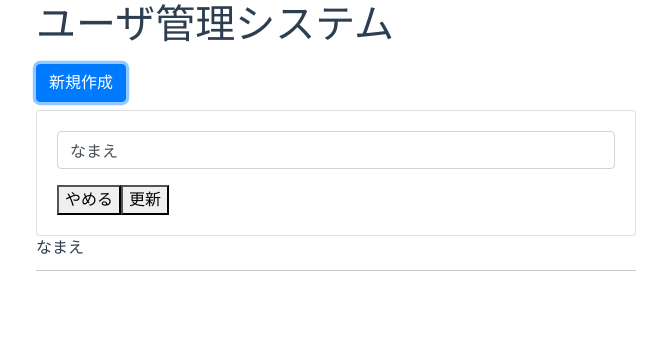
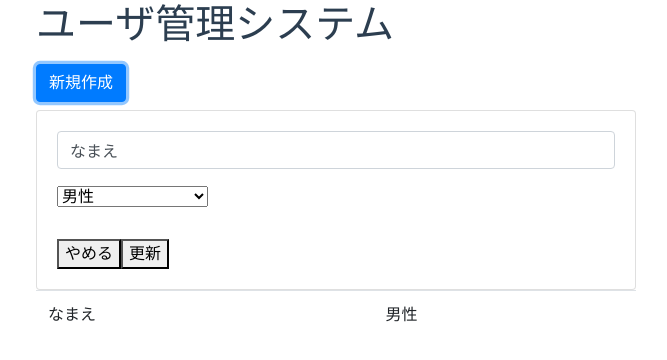
Before and after one commit to ueharario/user-management-system, a Vue app: page / in a window 1280 px wide. Both pictures are taken after a click on the button "新規作成". Shown: the top 360 px of the page, without its empty margins (304-971 px from the left). Built offline with nearby package versions, Linux system fonts and the light colour scheme.

Commit message:
性別の追加

```diff
--- a/src/App.vue
+++ b/src/App.vue
@@ -3,12 +3,19 @@
     <div class="home">
       <h1>{{ title }}</h1>
       <button class="btn btn-primary my-2" @click="create">新規作成</button>
-      <UserForm v-if="isShow" @send="createUser" @close="closeUserForm" :name="name" />
-      <ul>
-        <li>
-          {{ name }}
-        </li>
-      </ul>
+      <UserForm v-if="isShow" @send="createUser" @close="closeUserForm" :user="user" />
+      <table class="table">
+        <tbody>
+          <tr>
+            <td>
+              {{ user.name }}
+            </td>
+            <td>
+              {{ user.gender }}
+            </td>
+          </tr>
+        </tbody>
+      </table>
     </div>
   </div>
 </template>
@@ -20,7 +27,10 @@ export default {
   data() {
     return {
       title: 'ユーザ管理システム',
-      name: 'なまえ',
+      user: {
+        name: 'なまえ',
+        gender: '男性'
+      },
       isShow: false
     }
   },
@@ -34,8 +44,8 @@ export default {
     open() {
       this.isShow = true
     },
-    createUser(name) {
-      this.name = name
+    createUser(user) {
+      this.user = user
     },
     closeUserForm(isShow) {
       this.isShow = isShow
--- a/src/components/UserForm.vue
+++ b/src/components/UserForm.vue
@@ -3,7 +3,14 @@
         <div class="card-body">
             <div class="card-text">
                 <div class="form-group">
-                    <input type="text" class="form-control" v-model="editName">
+                    <input type="text" class="form-control" v-model="editUser.name">
+                </div>
+                <div class="form-group">
+                    <select class="form-group" v-model="editUser.gender">
+                        <option disabled="disabled">選択してください</option>
+                        <option>男性</option>
+                        <option>女性</option>
+                    </select>
                 </div>
                 <button @click="close">やめる</button>
                 <button @click="save">更新</button>
@@ -15,10 +22,7 @@
 <script>
 export default {
     props: {
-        name: {
-            type: String,
-            default: '名前'
-        },
+        user: Object,
         isShow: {
             type: Boolean,
             default: false
@@ -26,15 +30,19 @@ export default {
     },
     data() {
         return {
-            editName: '',
+            editUser: {
+                name: '',
+                gender: ''
+            }
         }
     },
     mounted() {
         this.$watch(
-            () => this.name,
+            () => this.user,
             (newValue, oldValue) => {
                 if (newValue !== oldValue) {
-                    this.editName = newValue
+                    this.editUser.name = newValue.name
+                    this.editUser.gender = newValue.gender
                 }
             },
             {
@@ -49,10 +57,10 @@ export default {
             this.$emit('close', false)
         },
         reset() {
-            this.editName = ''
+            this.editUser = null
         },
         save() {
-            this.$emit('send', this.editName)
+            this.$emit('send', this.editUser)
             this.close()
         }
     }
```
